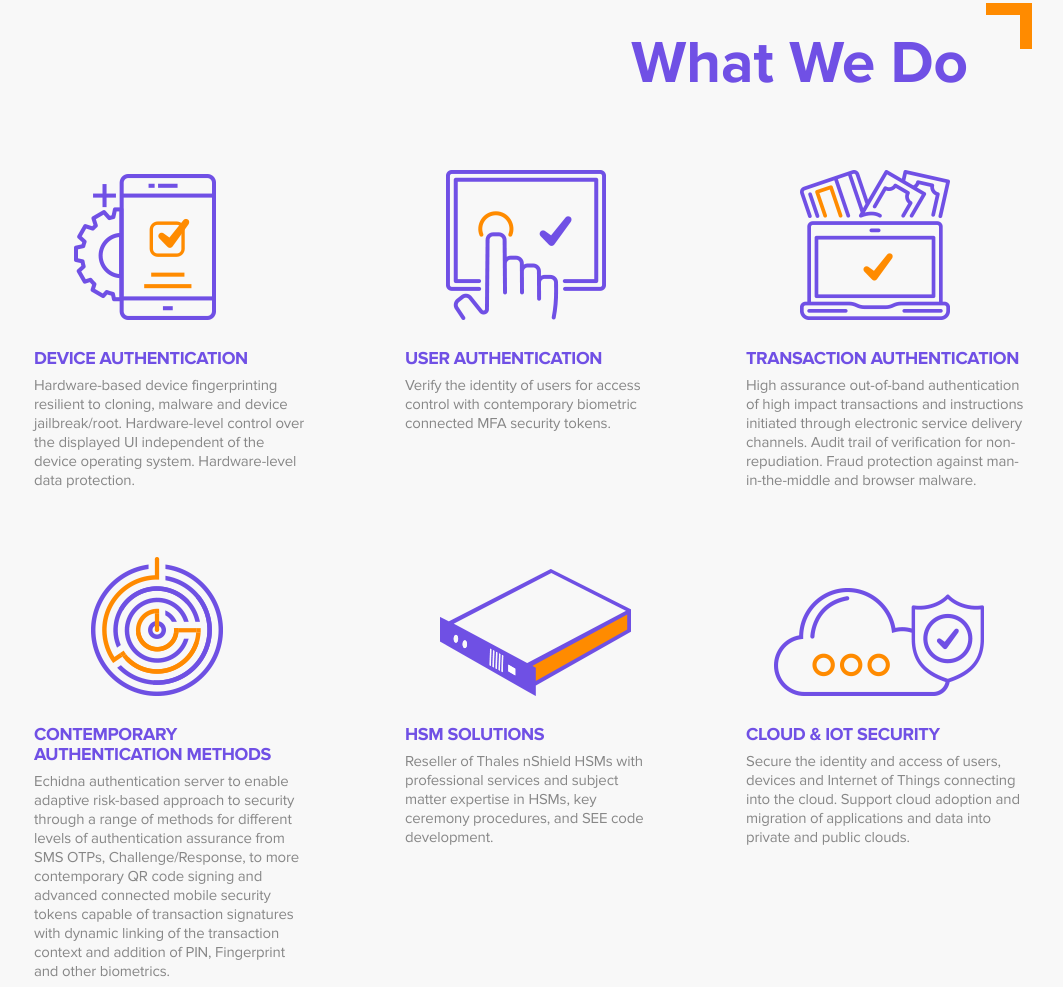
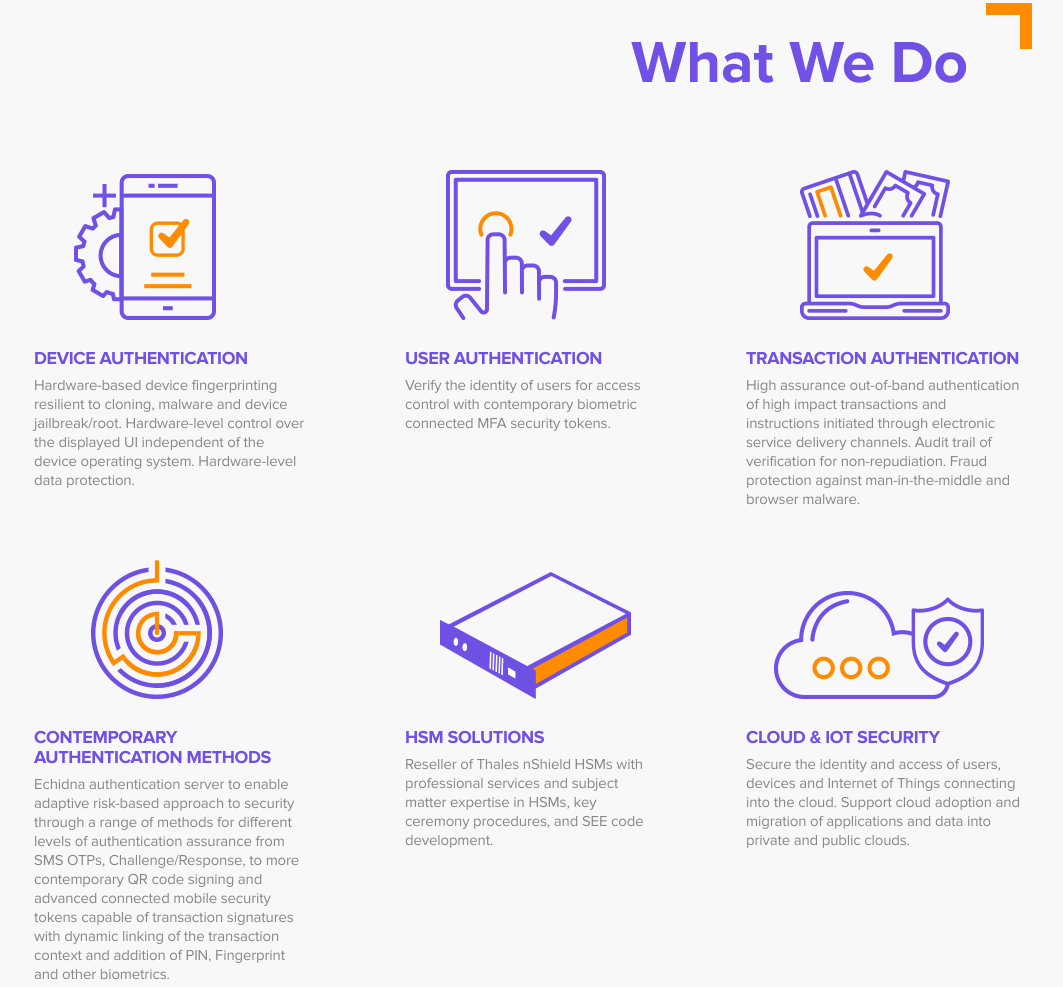
Before and after one commit to AlexeySavkin92/test-task23, a plain HTML site: page index.html in a window 1280 px wide. Shown: the part 1295-2282 px from the top of the page, without its empty margins (112-1175 px from the left). Drawn offline with Linux system fonts and the light colour scheme.

Commit message:
Update 2023-11-30T08:31:10.215Z

```diff
--- a/css/style.css
+++ b/css/style.css
@@ -700,12 +700,16 @@ template {
 }
 
 .descriptionsSection__wrapper {
-  max-width: 988px;
+  max-width: 1008px;
   font-family: ProximaNova;
   color: #7050e5;
   margin: 0 auto;
+  -webkit-box-sizing: border-box;
+          box-sizing: border-box;
+  padding-left: 10px;
+  padding-right: 10px;
   padding-top: 145px;
-  padding-bottom: 119px;
+  padding-bottom: 115px;
 }
 
 .descriptionsSection__title-block {
@@ -732,7 +736,7 @@ template {
   display: grid;
   -ms-grid-columns: 271px 241px 1fr;
   grid-template-columns: 271px 241px 1fr;
-  gap: 56px 100px;
+  gap: 40px 100px;
 }
 
 .descriptionsSection__grid-container .descriptionsSection__grid-item {
@@ -742,13 +746,9 @@ template {
   grid-template-rows: 150px auto 1fr;
 }
 
-.descriptionsSection__grid-container .descriptionsSection__grid-item:nth-child(3) {
-  min-width: 288px;
-}
-
 .descriptionsSection__grid-container .descriptionsSection__grid-item:nth-child(3) img {
   position: relative;
-  right: 15px;
+  right: 9px;
 }
 
 .descriptionsSection__grid-container .descriptionsSection__grid-item:nth-child(5) img {
@@ -763,7 +763,7 @@ template {
 
 .descriptionsSection__grid-container .descriptionsSection__grid-item:nth-child(6) img {
   position: relative;
-  right: 11px;
+  right: 5px;
 }
 
 .descriptionsSection__grid-container .descriptionsSection__grid-item:first-child img {
--- a/index.html
+++ b/index.html
@@ -3,7 +3,7 @@
 	<head>
 	<meta charset="UTF-8" />
 	<meta name="viewport" content="width=device-width, initial-scale=1.0" />
-	<link rel="stylesheet" href="css/style.min.css?_v=20231129235943" />
+	<link rel="stylesheet" href="css/style.min.css?_v=20231130113030" />
 	<link
 		rel="icon"
 		type="image/png"
@@ -458,6 +458,6 @@
 </footer>
 
 		</main>
-		<script src="js/app.min.js?_v=20231129235943"></script>
+		<script src="js/app.min.js?_v=20231130113030"></script>
 	</body>
 </html>
```
Also changed, not shown: css/style.min.css.
